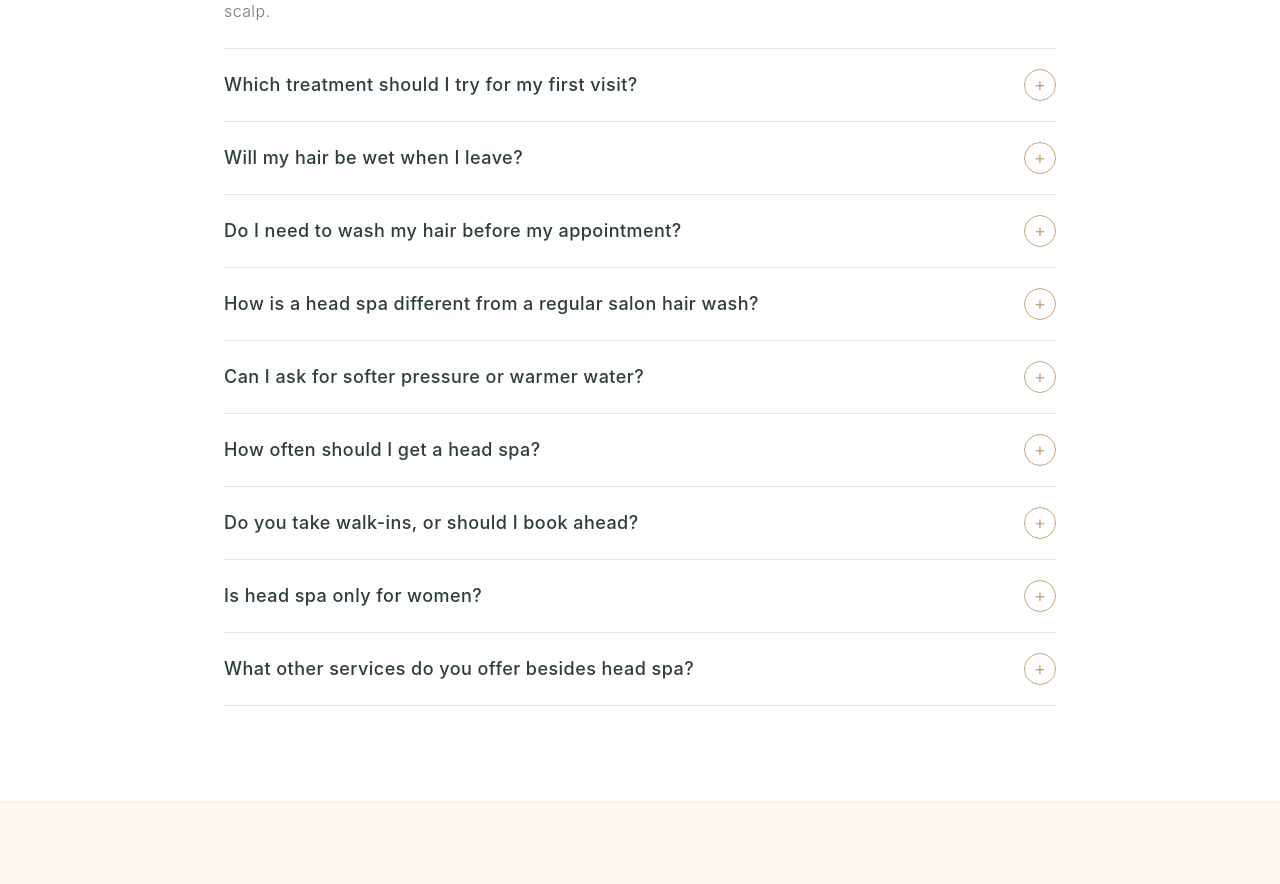
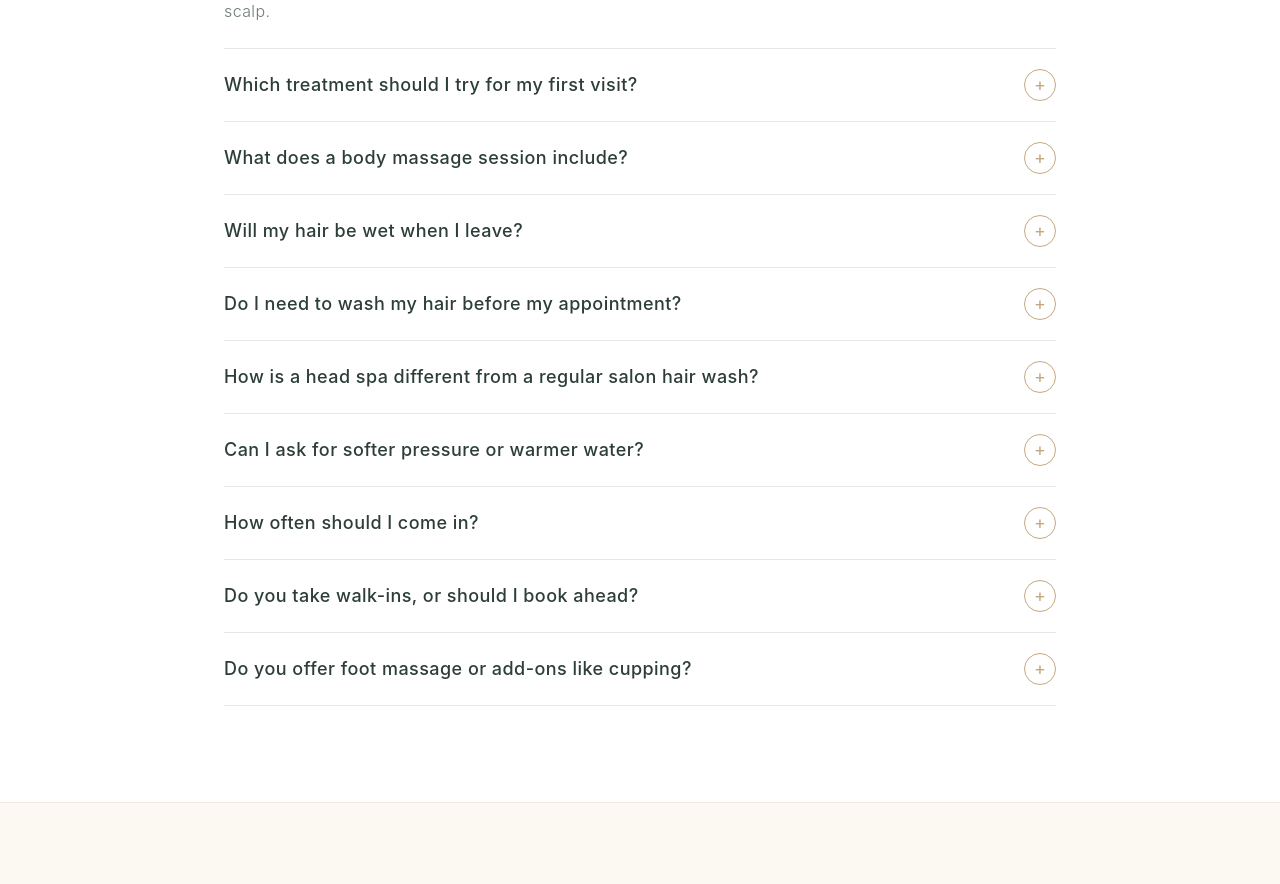
Before and after one commit to cycy137/88spa-customer, a React (Vite) app: page / in a window 1280 px wide. Shown: the part 2480-3364 px from the top of the page. Built offline with nearby package versions, Linux system fonts and the light colour scheme; no server answers.

Commit message:
Revise FAQ: drop Swedish, push body massage + head spa (body-weighted)

```diff
--- a/src/components/Faq.jsx
+++ b/src/components/Faq.jsx
@@ -8,7 +8,11 @@ const FAQS = [
   },
   {
     q: "Which treatment should I try for my first visit?",
-    a: "Start with our Signature Head Spa. It covers the full traditional sequence \u2014 cleanse, scalp massage, warm-water therapy, and a finishing blow-dry \u2014 so you experience everything in one session. If you also want bodywork, our Head + Foot combo is the most-booked way in."
+    a: "Start with a body massage \u2014 it's our most popular service and the best introduction to what we do. Your therapist works through back, neck, shoulder, and leg tension with deep, therapeutic pressure tailored to you. Want the full experience in one visit? Our Body + Head combo pairs a complete massage with the traditional head spa ritual."
+  },
+  {
+    q: "What does a body massage session include?",
+    a: "A full-body therapeutic massage focused on the areas where tension builds up: back, neck, shoulders, arms, and legs. We use deep tissue techniques to release knots, ease chronic tightness, and improve circulation \u2014 all at a pressure level you choose. Sessions run 60 or 90 minutes, and most guests tell us the 90-minute session is worth it."
   },
   {
     q: "Will my hair be wet when I leave?",
@@ -24,23 +28,19 @@ const FAQS = [
   },
   {
     q: "Can I ask for softer pressure or warmer water?",
-    a: "Please do \u2014 before your session and during it. Water temperature and massage pressure are set to your comfort, and adjusting mid-session is completely normal. If anything genuinely doesn't feel right, tell your therapist right away."
+    a: "Please do \u2014 before your session and during it. Massage pressure and water temperature are set to your comfort, and adjusting mid-session is completely normal. If anything genuinely doesn't feel right, tell your therapist right away."
   },
   {
-    q: "How often should I get a head spa?",
-    a: "For ongoing scalp health, most guests come every 3 to 4 weeks \u2014 similar to a facial schedule. If you're dealing with buildup, dryness, or an itchy scalp, your therapist may suggest a shorter interval for the first few visits."
+    q: "How often should I come in?",
+    a: "For ongoing benefits, most guests book every 3 to 4 weeks \u2014 whether that's body massage for tension maintenance or head spa for scalp health. If you're working through chronic tightness or heavy scalp buildup, your therapist may suggest a shorter interval for the first few visits."
   },
   {
     q: "Do you take walk-ins, or should I book ahead?",
-    a: "Appointments are recommended \u2014 head spa sessions need a dedicated therapy bed, so same-day availability isn't guaranteed. Call us at (425) 867-1867 or book online to reserve your spot."
+    a: "Appointments are recommended \u2014 massage and head spa sessions need a dedicated therapy room, so same-day availability isn't guaranteed. Call us at (425) 867-1867 or book online to reserve your spot."
   },
   {
-    q: "Is head spa only for women?",
-    a: "Not at all. Scalp health and stress relief are for everyone, and a good share of our guests are men. The treatment is fully customized to your hair length and scalp condition."
-  },
-  {
-    q: "What other services do you offer besides head spa?",
-    a: "We're a full massage spa: deep tissue and Swedish body massage, foot reflexology, cupping therapy as an add-on, and combo packages that pair head spa with massage or foot treatments in a single visit. Check our Treatment Menu above for the full list."
+    q: "Do you offer foot massage or add-ons like cupping?",
+    a: "Yes. Foot reflexology is available on its own or paired with body massage and head spa in our combo packages. Cupping therapy can be added to any body massage session for deeper release of stubborn tension \u2014 just ask when you book. Check our Treatment Menu above for the full list."
   }
 ];
 
@@ -79,7 +79,7 @@ export default function Faq() {
           </h2>
           <div className="h-[1px] w-20 bg-spa-gold mx-auto mb-6" />
           <p className="text-spa-textMuted font-light tracking-wide leading-relaxed">
-            Everything you'd want to know before your first head spa visit.
+            Everything you'd want to know before your first visit.
           </p>
         </div>
 
```
